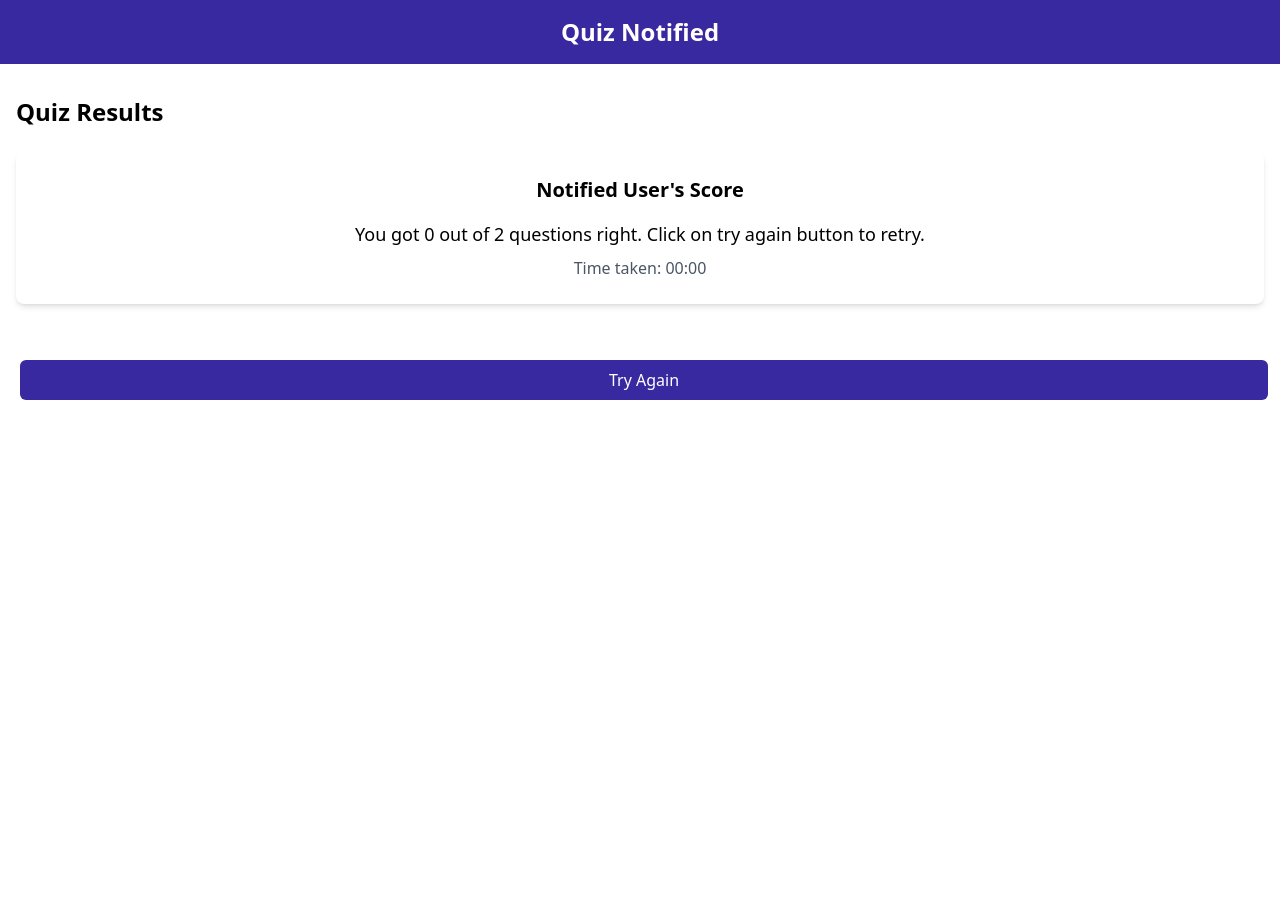
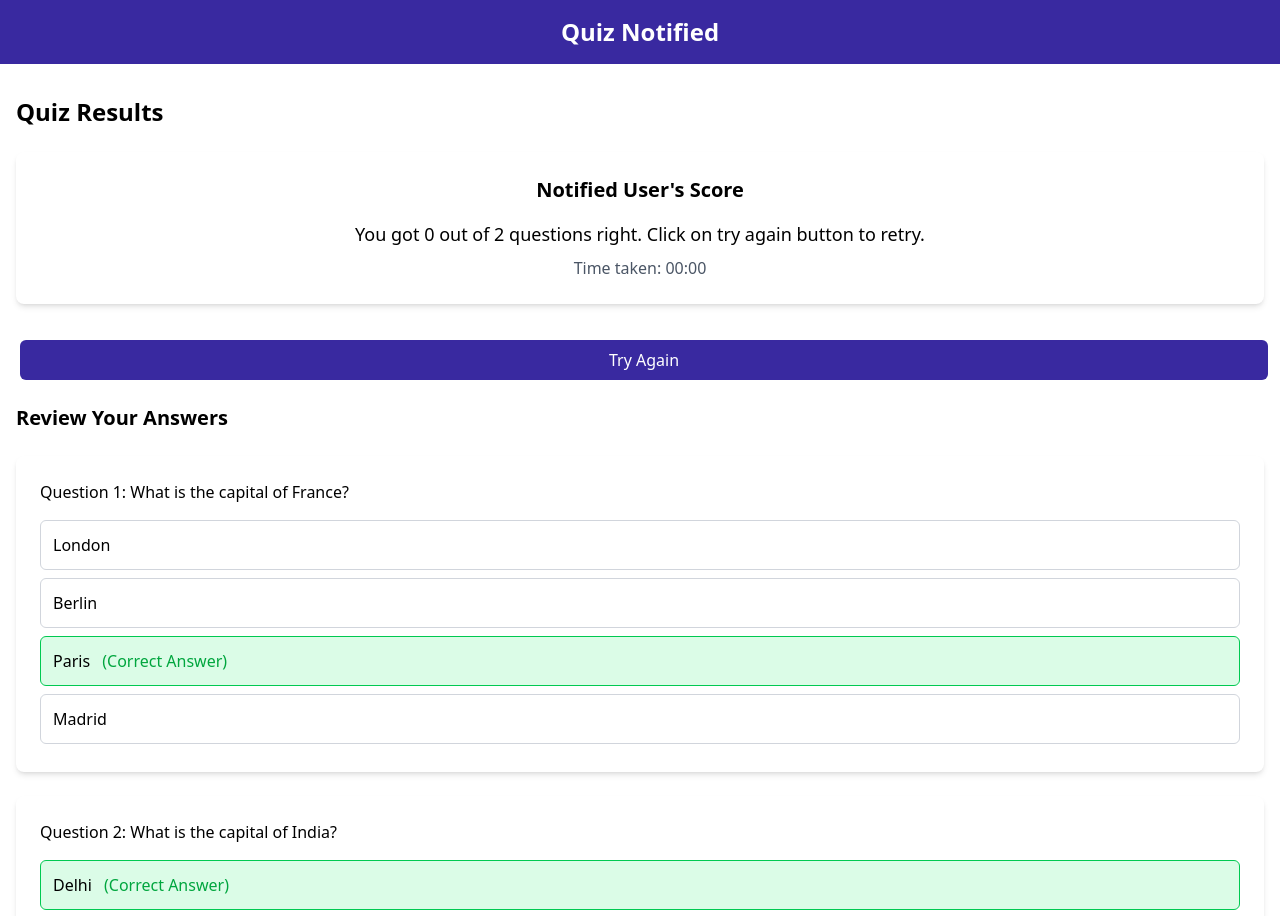
Before and after one commit to manishsingh0210/quiz-app-angular, an Angular app: page /results in a window 1280 px wide. Shown: the top 916 px of the page. Before the commit the page ends 800 px from the top, so only its background shows below. Built offline with nearby package versions, Linux system fonts and the light colour scheme.

Commit message:
feat(review-answers): Add review answers component

```diff
--- a/src/app/components/results/results.component.html
+++ b/src/app/components/results/results.component.html
@@ -12,5 +12,6 @@
         }
         <p class="text-gray-600">Time taken: {{ quizState.totalTime - quizState.timeRemaining | timeFormat }}</p>
     </div>
-    <button class="btn btn-primary w-full mt-6" (click)="restartQuiz()">Try Again</button>
+    <button class="btn btn-primary w-full mb-6" (click)="restartQuiz()">Try Again</button>
+    <app-review-answers [questions]="questions" [quizState]="quizState"></app-review-answers>
 </div>
--- a/src/app/components/results/results.component.ts
+++ b/src/app/components/results/results.component.ts
@@ -5,10 +5,11 @@ import { Subject } from 'rxjs';
 import { take, takeUntil } from 'rxjs/operators';
 import { Router } from '@angular/router';
 import { TimeFormatPipe } from '../../pipes/time-format.pipe';
+import { ReviewAnswersComponent } from "../review-answers/review-answers.component";
 
 @Component({
   selector: 'app-results',
-  imports: [TimeFormatPipe],
+  imports: [TimeFormatPipe, ReviewAnswersComponent],
   templateUrl: './results.component.html',
 })
 export class ResultsComponent {
--- /dev/null
+++ b/src/app/components/review-answers/review-answers.component.html
@@ -0,0 +1,16 @@
+<div class="space-y-6">
+    <h3 class="text-xl font-semibold">Review Your Answers</h3>
+    <div *ngFor="let question of questions; let i = index" class="bg-white rounded-lg shadow-md p-6">
+        <p class="font-medium mb-4">Question {{i + 1}}: {{question.question}}</p>
+        <div class="space-y-2">
+            <div *ngFor="let choice of question.choices; let j = index" class="option"
+                [class.correct]="j === question.correctAnswer"
+                [class.incorrect]="j === quizState.answers[i] && j !== question.correctAnswer">
+                {{choice}}
+                <span *ngIf="j === question.correctAnswer" class="ml-2 text-green-600">(Correct Answer)</span>
+                <span *ngIf="j === quizState.answers[i] && j !== question.correctAnswer" class="ml-2 text-red-600">(Your
+                    Answer)</span>
+            </div>
+        </div>
+    </div>
+</div>
```
Also changed, not shown: src/app/components/review-answers/review-answers.component.ts (added, +17 -0 lines), 1 other file (tests, documents, lock files or other folders).
